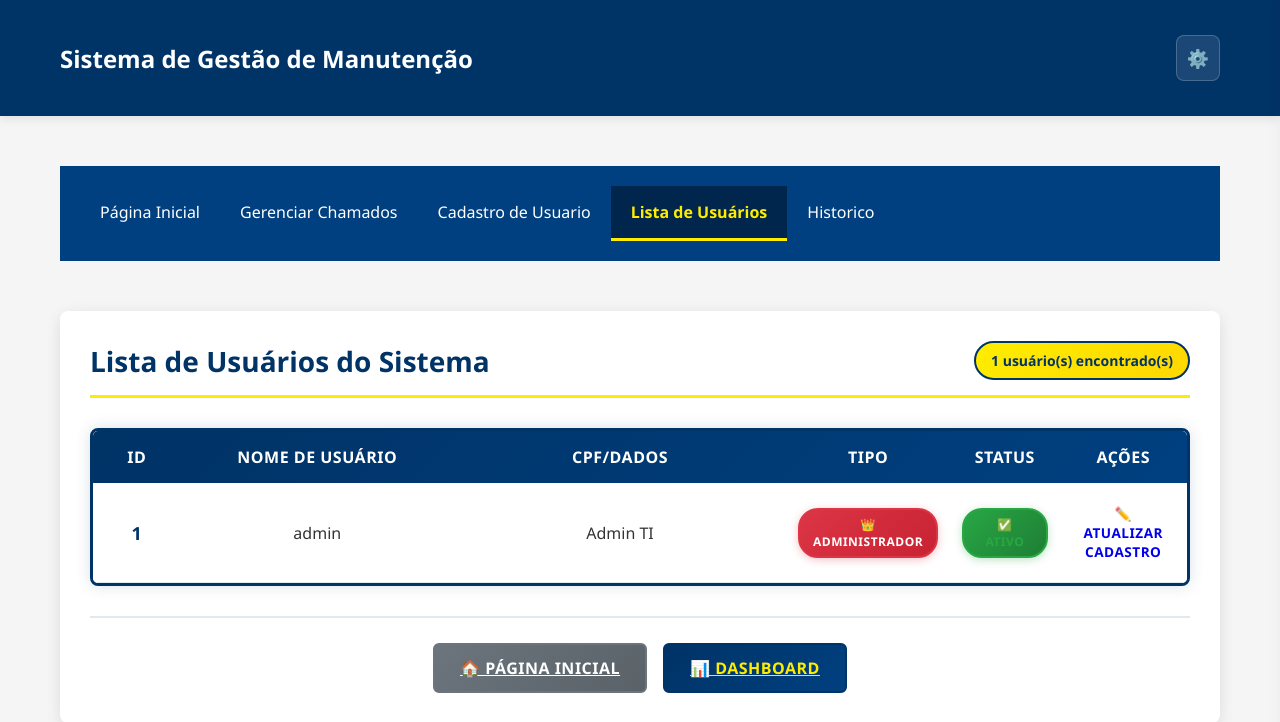
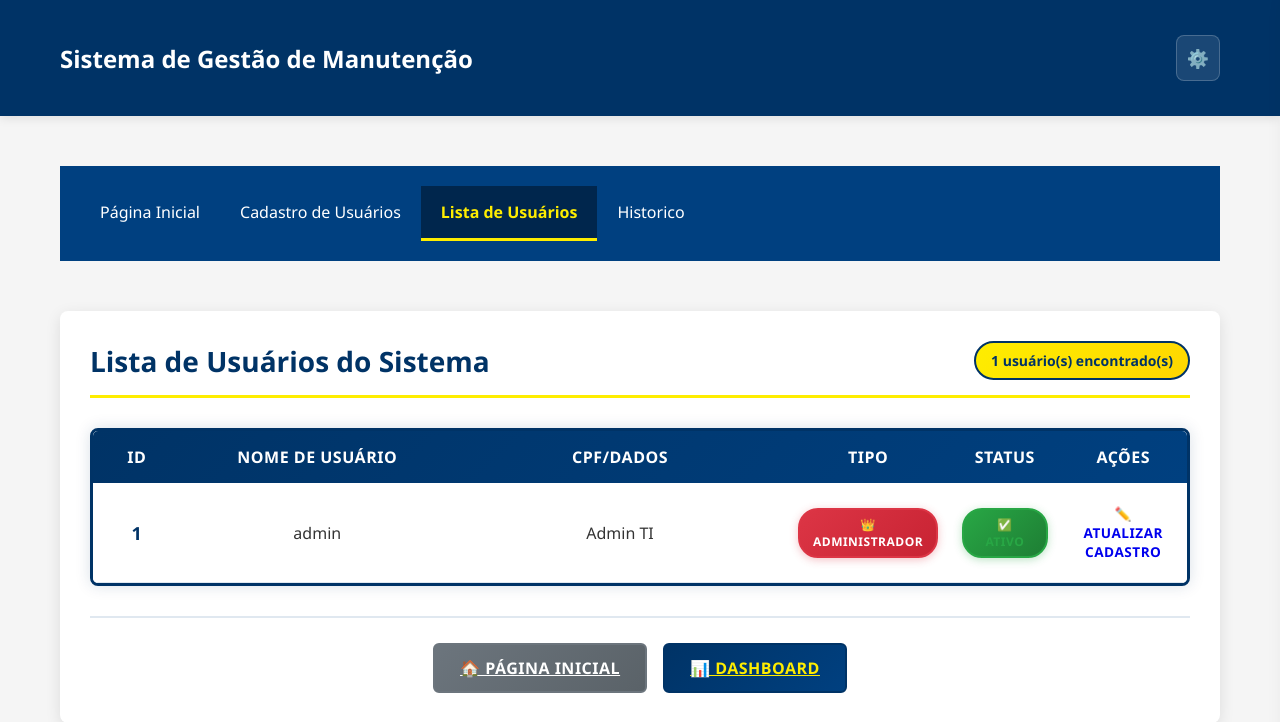
Before and after one commit to LuciosSB/sistema-de-gerenciamento-controle, a Flask app: page /lista_usuarios in a window 1280 px wide. Shown: the top 722 px of the page. Run offline with Flask 3, Linux system fonts and the light colour scheme; a user stored in the database is signed in; data comes from the database, SQL or seed files in the repository.

Commit message:
Atualizando links e nomes

```diff
--- a/templates/atualizar_cadastro.html
+++ b/templates/atualizar_cadastro.html
@@ -7,7 +7,6 @@
         <div class="container">
             <ul class="nav-list">
                 <li><a href="{{ url_for('exibir_index') }}">Página Inicial</a></li>
-                <li><a href="{{ url_for('gerenciar_solicitacoes') }}">Gerenciar Solicitações</a></li>]
                 <li><a href="{{ url_for('cadastro_usuario') }}">Cadastro de Usuário</a></li>
                 <li class="active"><a href="{{ url_for('lista_usuarios') }}">Lista de Usuários</a></li>
                 <li><a href="{{ url_for('historico') }}">Histórico</a></li>
--- a/templates/cadastro_usuario.html
+++ b/templates/cadastro_usuario.html
@@ -7,8 +7,8 @@
         <div class="container">
             <ul class="nav-list">
                 <li><a href="{{ url_for('exibir_index') }}">Página Inicial</a></li>
-                <li><a href="{{ url_for('gerenciar_solicitacoes') }}">Gerenciar Chamados</a></li>
                 <li class="active"><a href="{{ url_for('cadastro_usuario') }}">Cadastro de Usuário</a></li>
+                <li><a href="{{ url_for('lista_usuarios') }}">Lista de Usuários</a></li>
                 <li><a href="{{ url_for('historico') }}">Histórico</a></li>
             </ul>
         </div>
--- a/templates/historico.html
+++ b/templates/historico.html
@@ -7,7 +7,7 @@
         <div class="container">
             <ul class="nav-list">
                 <li><a href="{{ url_for('dashboard') }}">Página Inicial</a></li>
-                <li><a href="{{ url_for('gerenciar_solicitacoes') }}">Gerenciar Chamados</a></li>
+                <li><a href="{{ url_for('cadastro_usuario') }}">Cadastro de Usuário</a></li>
                 <li><a href="{{ url_for('lista_usuarios') }}">Lista de Usuários</a></li>
                 <li class="active"><a href="{{ url_for('historico') }}">Histórico</a></li>
             </ul>
--- a/templates/historico_detalhes.html
+++ b/templates/historico_detalhes.html
@@ -7,7 +7,6 @@
     <div class="container">
         <ul class="nav-list">
             <li><a href="{{ url_for('dashboard') }}">Página Inicial</a></li>
-            <li><a href="{{ url_for('gerenciar_solicitacoes') }}">Gerenciar Chamados</a></li>
             <li><a href="{{ url_for('cadastro_usuario') }}">Cadastro de Usuário</a></li>
             <li><a href="{{ url_for('lista_usuarios') }}">Lista de Usuários</a></li>
             <li class="active"><a href="{{ url_for('historico') }}">Histórico</a></li>
--- a/templates/lista_usuarios.html
+++ b/templates/lista_usuarios.html
@@ -7,8 +7,7 @@
         <div class="container">
             <ul class="nav-list">
                 <li><a href="{{ url_for('exibir_index') }}">Página Inicial</a></li>
-                <li><a href="{{ url_for('gerenciar_solicitacoes') }}">Gerenciar Chamados</a></li>
-                <li><a href="{{ url_for('cadastro_usuario') }}">Cadastro de Usuario</a></li>
+                <li><a href="{{ url_for('cadastro_usuario') }}">Cadastro de Usuários</a></li>
                 <li class="active"><a href="{{ url_for('lista_usuarios') }}">Lista de Usuários</a></li>
                 <li><a href="{{ url_for('historico') }}">Historico</a></li>
             </ul>
```
